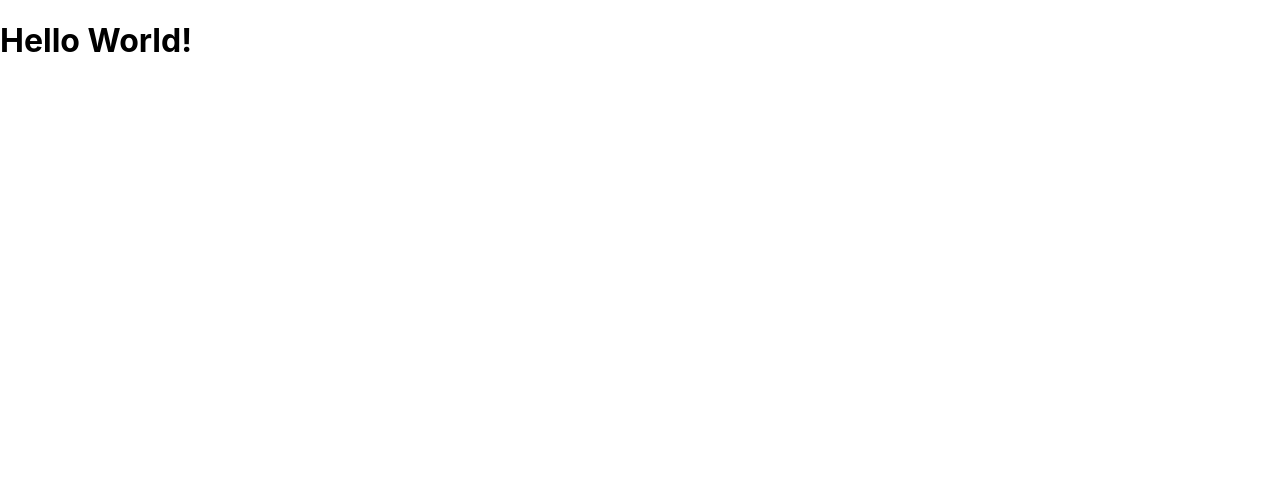
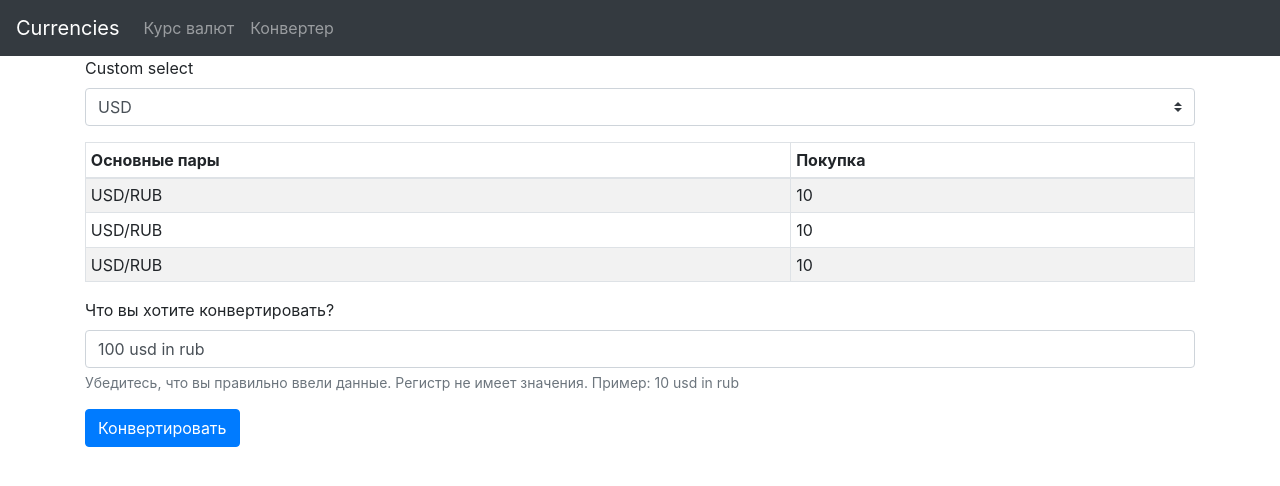
Before and after one commit to Evgenij00/currency-converter, a React (Create React App) app: page / in a window 1280 px wide. Shown: the top 486 px of the page. Built offline with nearby package versions, Linux system fonts and the light colour scheme.

Commit message:
created a basic ui

```diff
--- a/package.json
+++ b/package.json
@@ -10,7 +10,9 @@
     "@types/node": "^12.20.11",
     "@types/react": "^17.0.4",
     "@types/react-dom": "^17.0.3",
+    "bootstrap": "^4.6.0",
     "react": "^17.0.2",
+    "react-bootstrap": "^1.5.2",
     "react-dom": "^17.0.2",
     "react-scripts": "4.0.3",
     "typescript": "^4.2.4",
--- a/src/App.tsx
+++ b/src/App.tsx
@@ -1,8 +1,18 @@
 import React from 'react';
+import { Container } from 'react-bootstrap';
+import Converter from './components/Converter';
+import CurrencyRatesTable from './components/CurrencyRatesTable';
+import Header from './components/Header';
 
 function App() {
   return (
-    <h1>Hello World!</h1>
+    <>
+      <Header />
+      <Container fluid='sm'>
+        <CurrencyRatesTable />
+        <Converter />
+      </Container>
+    </>
   );
 }
 
--- /dev/null
+++ b/src/components/Converter/Converter.js
@@ -0,0 +1,28 @@
+import React, { Component } from "react";
+
+import Form from "react-bootstrap/Form";
+import Button from "react-bootstrap/Button";
+
+export default class Converter extends Component {
+  render() {
+    return (
+      <Form>
+      <Form.Group controlId="formBasicEmail">
+        <Form.Label>Что вы хотите конвертировать?</Form.Label>
+        <Form.Control
+          type="text"
+          value='100 usd in rub'
+          placeholder="10 usd in rub"
+        />
+        <Form.Text className="text-muted">
+          Убедитесь, что вы правильно ввели данные. Регистр не имеет значения.
+          Пример: 10 usd in rub
+        </Form.Text>
+      </Form.Group>
+      <Button variant="primary" type="submit">
+        Конвертировать
+      </Button>
+    </Form>
+    );
+  }
+}
--- /dev/null
+++ b/src/components/Converter/index.js
@@ -0,0 +1,3 @@
+import Converter from "./Converter"
+
+export default Converter
--- /dev/null
+++ b/src/components/CurrencyRatesTable/CurrencyRatesTable.js
@@ -0,0 +1,45 @@
+import React, { Component } from "react";
+
+import Form from "react-bootstrap/Form";
+import Table from "react-bootstrap/Table";
+
+export default class CurrencyRatesTable extends Component {
+  render() {
+    return (
+      <>
+        <Form>
+          <Form.Group controlId="exampleForm.SelectCustom">
+            <Form.Label>Custom select</Form.Label>
+            <Form.Control as="select" custom>
+              <option value="USD">USD</option>
+              <option value="EUR">USD</option>
+              <option value="RUB">USD</option>
+            </Form.Control>
+          </Form.Group>
+        </Form>
+        <Table striped bordered hover size="sm">
+          <thead>
+            <tr>
+              <th>Основные пары</th>
+              <th>Покупка</th>
+            </tr>
+          </thead>
+          <tbody>
+            <tr>
+              <td>USD/RUB</td>
+              <td>10</td>
+            </tr>
+            <tr>
+              <td>USD/RUB</td>
+              <td>10</td>
+            </tr>
+            <tr>
+              <td>USD/RUB</td>
+              <td>10</td>
+            </tr>
+          </tbody>
+        </Table>
+      </>
+    );
+  }
+}
--- /dev/null
+++ b/src/components/CurrencyRatesTable/index.js
@@ -0,0 +1,3 @@
+import CurrencyRatesTable from './CurrencyRatesTable'
+
+export default CurrencyRatesTable
--- /dev/null
+++ b/src/components/Header/Header.js
@@ -0,0 +1,18 @@
+import React, { Component } from "react";
+
+import Navbar from "react-bootstrap/Navbar";
+import Nav from "react-bootstrap/Nav";
+
+export default class Header extends Component {
+  render() {
+    return (
+      <Navbar bg="dark" variant="dark">
+        <Navbar.Brand href="#home">Currencies</Navbar.Brand>
+        <Nav className="mr-auto">
+          <Nav.Link>Курс валют</Nav.Link>
+          <Nav.Link>Конвертер</Nav.Link>
+        </Nav>
+      </Navbar>
+    );
+  }
+}
--- /dev/null
+++ b/src/components/Header/index.js
@@ -0,0 +1,3 @@
+import Header from './Header'
+
+export default Header
--- a/src/index.tsx
+++ b/src/index.tsx
@@ -3,6 +3,8 @@ import ReactDOM from 'react-dom';
 import './index.css';
 import App from './App';
 import reportWebVitals from './reportWebVitals';
+
+import 'bootstrap/dist/css/bootstrap.min.css'
 
 ReactDOM.render(
   <React.StrictMode>
```
Also changed, not shown: 1 other file (tests, documents, lock files or other folders).
